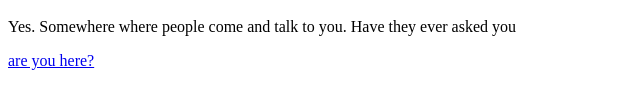
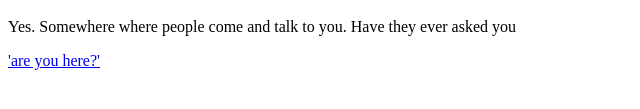
Before and after one commit to fanniqi/scatteredself.gifthub.io, a plain HTML site: page 6you.html in a window 1280 px wide. Shown: the part 227-336 px from the top of the page, 0-640 px from the left. Drawn offline with Linux system fonts and the light colour scheme.

Commit message:
Update 6you.html

```diff
--- a/6you.html
+++ b/6you.html
@@ -17,7 +17,7 @@ Have you ever talked with someone on a chat?
 <h4>Like a chatroom? Or just texting with friends on messenger?</h4>
 
 <p>Yes. Somewhere where people come and talk to you. Have they ever asked you</p>
-<a href="7here.html">are you here?</a>
+<a href="7here.html">'are you here?'</a>
 
 </body>
 </html>
```
